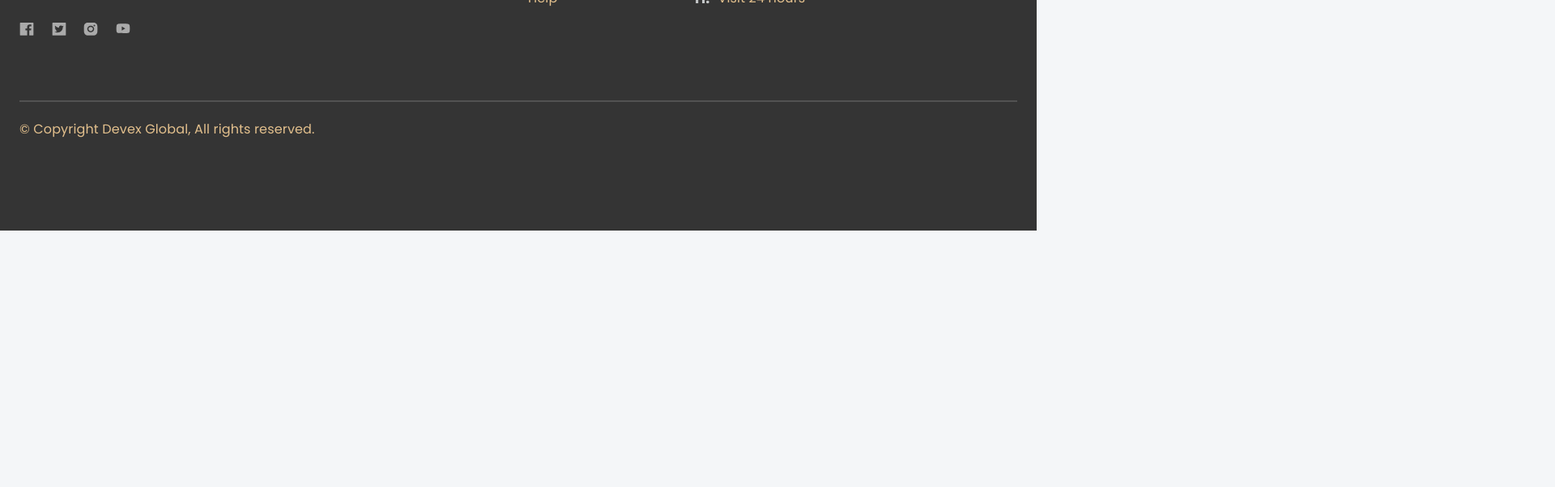
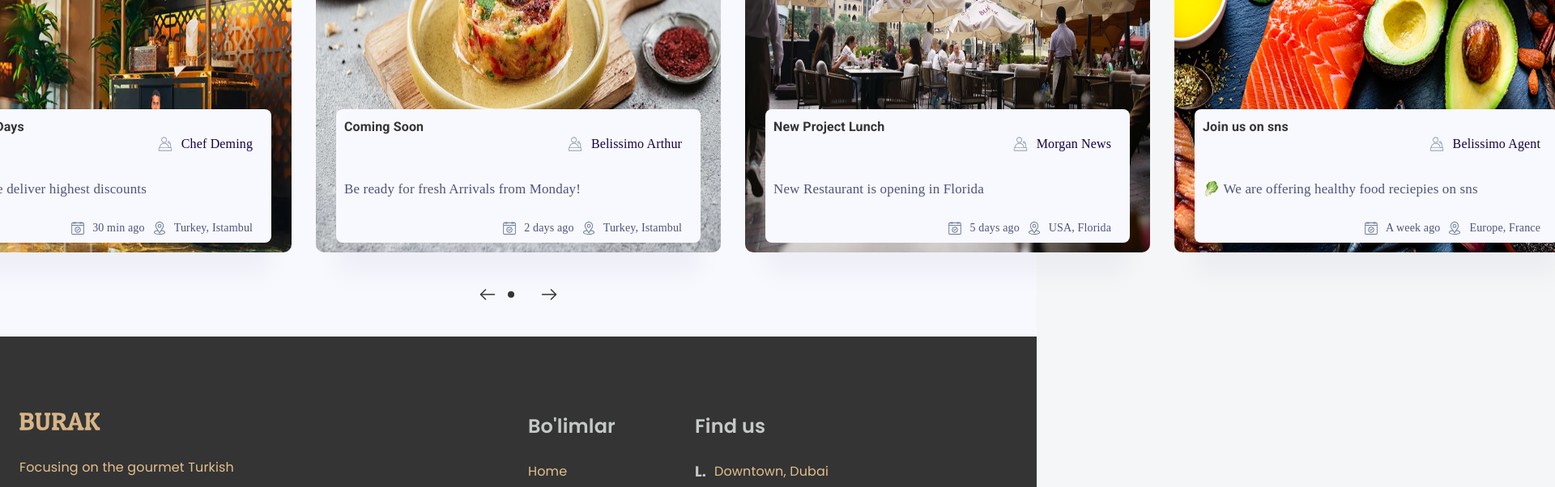
Before and after one commit to KuchkorovBoburbek/burak-react, a React (Create React App) app: page / in a window 1280 px wide. Shown: the part 3766-4368 px from the top of the page at 81% size, 1920 px wide, since content can reach past the window. Before the commit the page ends 4051 px from the top, so only its background shows below. Built offline with nearby package versions, Linux system fonts and the light colour scheme.

Commit message:
feat: develop events sectional component

```diff
--- a/package.json
+++ b/package.json
@@ -19,6 +19,7 @@
     "react-router-dom": "^5.1.9",
     "react-scripts": "5.0.0",
     "styled-components": "^6.3.9",
+    "swiper": "^8.3.1",
     "typescript": "~4.1.5",
     "web-vitals": "^2.1.4"
   },
--- a/src/app/screens/homePage/Events.tsx
+++ b/src/app/screens/homePage/Events.tsx
@@ -1,9 +1,86 @@
-import React from 'react'
+import { Box, Stack } from "@mui/material";
+import { Swiper, SwiperSlide } from "swiper/react";
+import SwiperCore, { Autoplay, Navigation, Pagination } from "swiper";
+import { plans } from "../../../lib/data/plans";
 
-function Events() {
+SwiperCore.use([Autoplay, Navigation, Pagination]);
+
+export default function Events() {
   return (
-    <div>Events</div>
-  )
+    <div className={"events-frame"}>
+      <Stack className={"events-main"}>
+        <Box className={"events-text"}>
+          <span className={"category-title"}>Events</span>
+        </Box>
+
+        <Swiper
+          className={"events-info swiper-wrapper"}
+          slidesPerView={"auto"}
+          centeredSlides={true}
+          spaceBetween={30}
+          navigation={{
+            nextEl: ".swiper-button-next",
+            prevEl: ".swiper-button-prev",
+          }}
+          pagination={{
+            el: ".swiper-pagination",
+            clickable: true,
+          }}
+          autoplay={{
+            delay: 2000,
+            disableOnInteraction: true,
+          }}
+        >
+          {plans.map((value, number) => {
+            return (
+              <SwiperSlide key={number} className={"events-info-frame"}>
+                <div className={"events-img"}>
+                  <img src={value.img} className={"events-img"} alt=""/>
+                </div>
+                <Box className={"events-desc"}>
+                  <Box className={"events-bott"}>
+                    <Box className={"bott-left"}>
+                      <div className={"event-title-speaker"}>
+                        <strong>{value.title}</strong>
+                        <div className={"event-organizator"}>
+                          <img src={"/icons/speaker.svg"}  alt=""/>
+                          <p className={"spec-text-author"}>{value.author}</p>
+                        </div>
+                      </div>
+
+                      <p className={"text-desc"}> {value.desc} </p>
+
+                      <div className={"bott-info"}>
+                        <div className={"bott-info-main"}>
+                          <img src={"/icons/calendar.svg"} alt="" />
+                          {value.date}
+                        </div>
+                        <div className={"bott-info-main"}>
+                          <img src={"/icons/location.svg"} alt=""/>
+                          {value.location}
+                        </div>
+                      </div>
+                    </Box>
+                  </Box>
+                </Box>
+              </SwiperSlide>
+            );
+          })}
+        </Swiper>
+        <Box className={"prev-next-frame"}>
+          <img
+            src={"/icons/arrow-right.svg"}
+            className={"swiper-button-prev"}
+            alt=""
+          />
+          <div className={"dot-frame-pagination swiper-pagination"}></div>
+          <img
+            src={"/icons/arrow-right.svg"}
+            className={"swiper-button-next"}
+            style={{ transform: "rotate(-180deg)" }}
+          alt=""/>
+        </Box>
+      </Stack>
+    </div>
+  );
 }
-
-export default Events
--- a/src/css/home.css
+++ b/src/css/home.css
@@ -301,3 +301,192 @@
   line-height: 34px;
   color: #e3c08d;
 }
+
+
+/** EVENTS **/
+
+.homepage .events-frame {
+  width: 100%;
+  height: 745px;
+  background: #f8f8ff;
+  display: flex;
+}
+
+.homepage .events-frame .category-title {
+  font-family: "Dancing Script";
+  font-style: normal;
+  font-weight: 700;
+  font-size: 36px;
+  line-height: 43px;
+  padding-top: 20px;
+}
+
+.homepage .events-frame .events-main {
+  position: relative;
+  width: 100%;
+  display: flex;
+  flex-direction: column;
+  justify-content: center;
+  align-items: center;
+}
+
+.homepage .events-frame .events-main .events-text {
+  width: auto;
+  height: 70px;
+  margin-bottom: 40px;
+  display: flex;
+  flex-direction: column;
+  align-items: center;
+  justify-content: center;
+}
+
+.homepage .events-frame .events-main .prev-next-frame {
+  position: relative;
+  display: flex;
+  justify-content: center;
+  align-items: center;
+  width: 250px;
+  margin: 40px 0 40px 0;
+  height: 25px;
+}
+
+.homepage .events-frame .dot-frame-pagination {
+  position: relative;
+  width: auto;
+  display: flex;
+}
+
+.homepage .events-frame .events-main .events-info {
+  width: 100%;
+  height: 100%;
+  display: flex;
+  flex-direction: row;
+  justify-content: space-between;
+}
+
+.homepage .events-frame .events-info .events-info-frame {
+  position: relative;
+  width: 500px;
+  height: 100%;
+  display: flex;
+  flex-direction: column;
+  align-items: center;
+}
+
+.homepage .events-frame .events-img {
+  width: 100%;
+  height: 100%;
+  display: flex;
+  border-radius: 10px;
+  background-size: cover;
+}
+
+.homepage .events-frame .events-desc {
+  position: absolute;
+  margin-bottom: 7px;
+  padding: 10px;
+  display: flex;
+  width: 90%;
+  height: auto;
+  bottom: 5px;
+  background: #f8f8ff;
+  box-shadow: 0px 40px 30px rgba(25, 25, 46, 0.04);
+  border-radius: 8px;
+}
+
+.homepage .events-frame .events-desc .events-bott {
+  width: 97%;
+  height: auto;
+  display: flex;
+  flex-direction: row;
+  justify-content: space-between;
+  align-items: center;
+}
+
+.homepage .events-frame .events-desc .events-bott .bott-left {
+  width: 100%;
+  height: 100%;
+  display: flex;
+  flex-direction: column;
+}
+
+.homepage .events-frame .bott-left .event-title-speaker {
+  display: flex;
+  flex-direction: row;
+  justify-content: space-between;
+}
+
+.homepage .events-frame .event-title-speaker .event-organizator {
+  display: flex;
+  align-items: center;
+}
+
+.homepage .events-frame .event-title-speaker .event-organizator img {
+  width: 20px;
+  margin-right: 10px;
+}
+
+.homepage .events-frame .event-organizator .spec-text-author {
+  font-family: "GT Walsheim Pro";
+  font-style: normal;
+  line-height: 34px;
+  color: #140342;
+}
+
+.homepage .events-frame .bott-left .text-desc {
+  margin-top: 10px;
+  font-family: "GT Walsheim Pro";
+  font-style: normal;
+  font-weight: 400;
+  font-size: 17px;
+  line-height: 26px;
+  color: #4f547b;
+}
+
+.homepage .events-frame .bott-left .bott-info {
+  margin-top: 10px;
+  display: flex;
+  justify-content: flex-end;
+  flex-direction: row;
+  width: 100%;
+  height: 16px;
+}
+
+.homepage .events-frame .bott-info .bott-info-main {
+  margin-left: 10px;
+  display: flex;
+  justify-content: space-between;
+  flex-direction: row;
+  width: auto;
+  height: 100%;
+  font-family: "GT Walsheim Pro";
+  font-style: normal;
+  font-weight: 400;
+  font-size: 14px;
+  line-height: 16px;
+  color: #4f547b;
+}
+
+.homepage .events-frame .bott-info .bott-info-main img {
+  margin-right: 10px;
+}
+
+.homepage .events-frame .swiper-wrapper {
+  display: flex;
+  flex-direction: row;
+}
+
+.homepage .events-frame .swiper-pagination-bullet {
+  margin-right: 5px;
+  width: 8px;
+  height: 8px;
+  text-align: center;
+  opacity: 1;
+  background: #f8f8ff;
+  border-radius: 50%;
+}
+
+.homepage .events-frame .swiper-pagination-bullet-active {
+  background: #343434;
+  border-radius: 50%;
+}
--- /dev/null
+++ b/src/lib/data/plans.ts
@@ -0,0 +1,34 @@
+export const plans = [
+	{
+		title: 'Hot Discount Days',
+		desc: 'Each Friday we deliver highest discounts',
+		author: 'Chef Deming',
+		date: '30 min ago',
+		location: 'Turkey, Istambul',
+		img: '/img/discount.webp',
+	},
+	{
+		title: 'Coming Soon',
+		desc: 'Be ready for fresh Arrivals from Monday!',
+		author: 'Belissimo Arthur',
+		date: '2 days ago',
+		location: 'Turkey, Istambul',
+		img: '/img/fresh.webp',
+	},
+	{
+		title: 'New Project Lunch',
+		desc: 'New Restaurant is opening in Florida',
+		author: 'Morgan News',
+		date: '5 days ago',
+		location: 'USA, Florida',
+		img: '/img/coming.webp',
+	},
+	{
+		title: 'Join us on sns',
+		desc: '🥬 We are offering healthy food reciepies on sns',
+		author: 'Belissimo Agent',
+		date: 'A week ago',
+		location: 'Europe, France',
+		img: '/img/food-city.webp',
+	},
+];
--- /dev/null
+++ b/src/lib/data/terms.ts
@@ -0,0 +1,6 @@
+export const terms = [
+	'Making orders from the site is complete, live register to use communications you must pass.',
+	'This is why you cannot cancel your orders once you have paid for them check before making payments.',
+	'It is not possible to write and distribute personal ads without the permission of the admin.',
+	'All your actions are under the control of our restaurant administration, so please follow the general rules.',
+];
```
Also changed, not shown: src/lib/data/faq.ts (added, +26 -0 lines), 1 other file (tests, documents, lock files or other folders).
